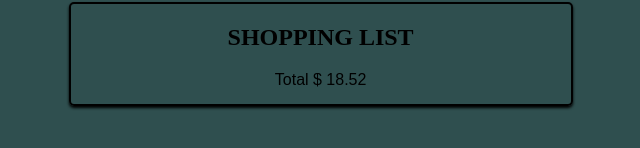
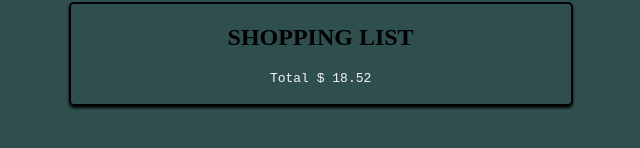
Before and after one commit to Marcc24k/cook-js-lab, a plain HTML site: page cook-js-lab-shoppinglist/index.html in a window 1280 px wide. Shown: the part 376-524 px from the top of the page, without its empty margins (445-1085 px from the left). Drawn offline with Linux system fonts and the light colour scheme.

Commit message:
changed font

```diff
--- a/cook-js-lab-shoppinglist/css/style.css
+++ b/cook-js-lab-shoppinglist/css/style.css
@@ -22,6 +22,9 @@ h1{
 #background{
     position: relative;
     text-align: center;
-    font-family: fantasy;
+    font-family:monospace;
 
 }
+p{
+    color:whitesmoke;
+}
```
